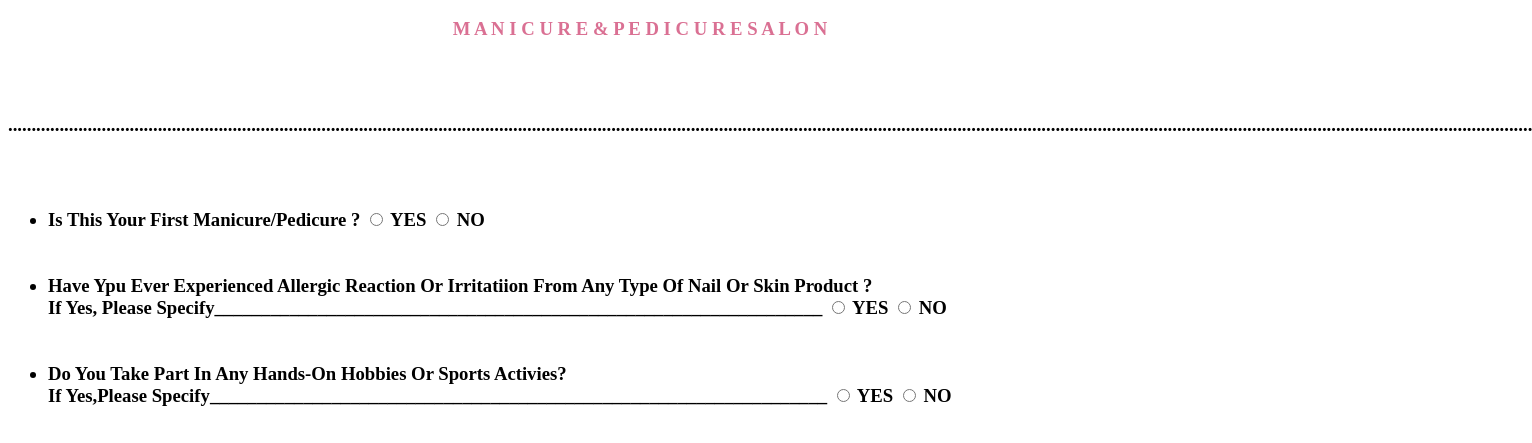
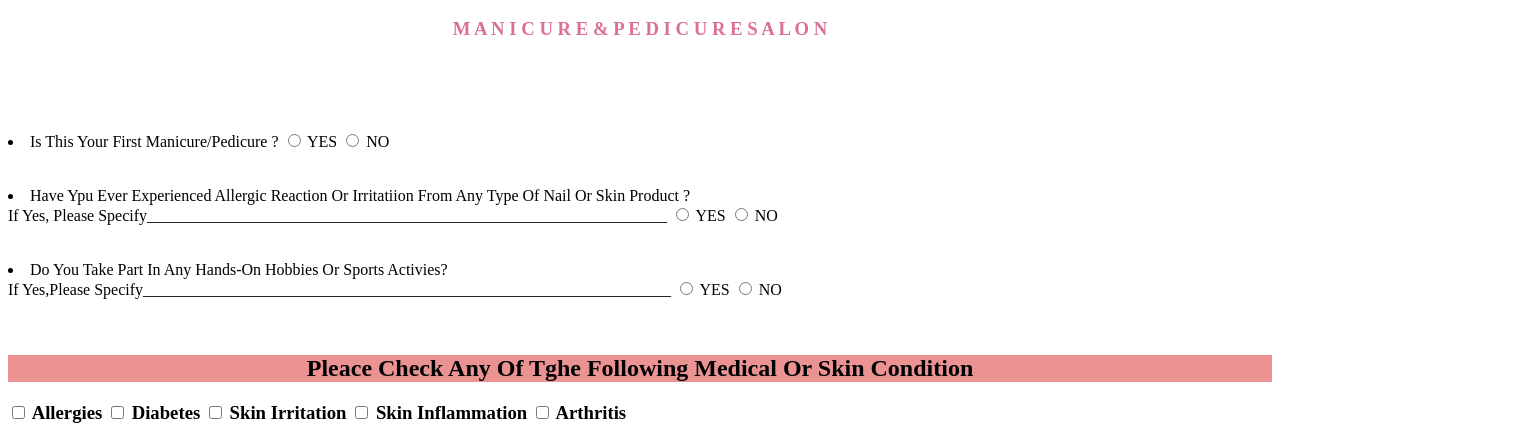
Before and after one commit to gowtham5790/balaji, a plain HTML site: page index.html in a window 1280 px wide. Shown: the part 48-491 px from the top of the page, 1532 px wide, since content can reach past the window. Drawn offline with Linux system fonts and the light colour scheme.

Commit message:
secound command

```diff
--- a/index.html
+++ b/index.html
@@ -1,6 +1,6 @@
 <html>
     <head>
-        <title> Manicure pedicure salpon</title>
+        <title> untracked</title>
         <style>
             table,th,td {
                 border: 1px solid black;
@@ -16,9 +16,9 @@
         <body style="text-transform: capitalize;">
             <h1 style="text-align: center;color: rgb(161, 82, 236);font-style: oblique;"> CLIENT INFORMATION </h1>
             <h3 style="text-align: center;color: rgb(218, 112, 147);">M A N I C U R E & P E D I C U R E  S A L O N</H3><BR><BR>
-<h3>......................................................................................................................................................................................................................................................................................................................................</h3>
+
  <br><br>
-<h3><ul>
+
     <li>is this your first manicure/pedicure ?
     <input type="radio" id="yes1" name="yes" value="yes1" style="text-align: right;">
 <label>YES</label>
```
